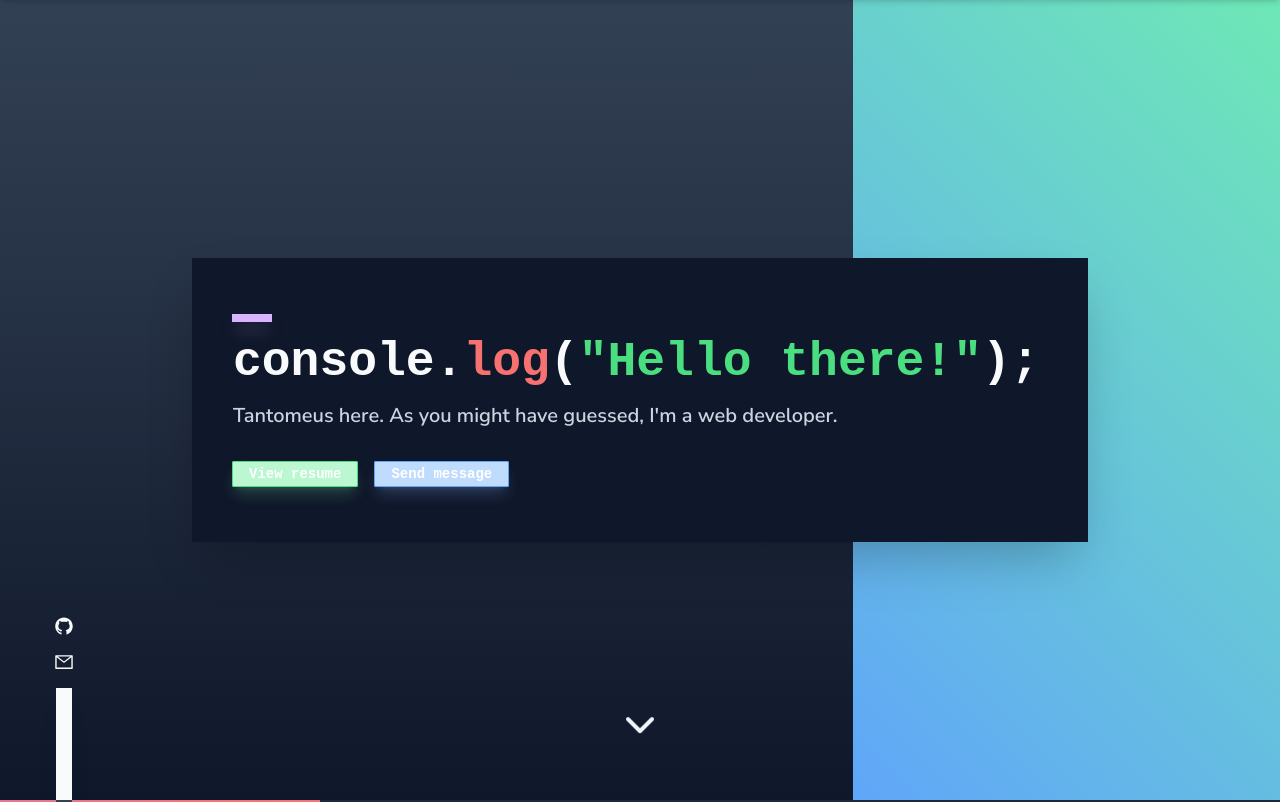
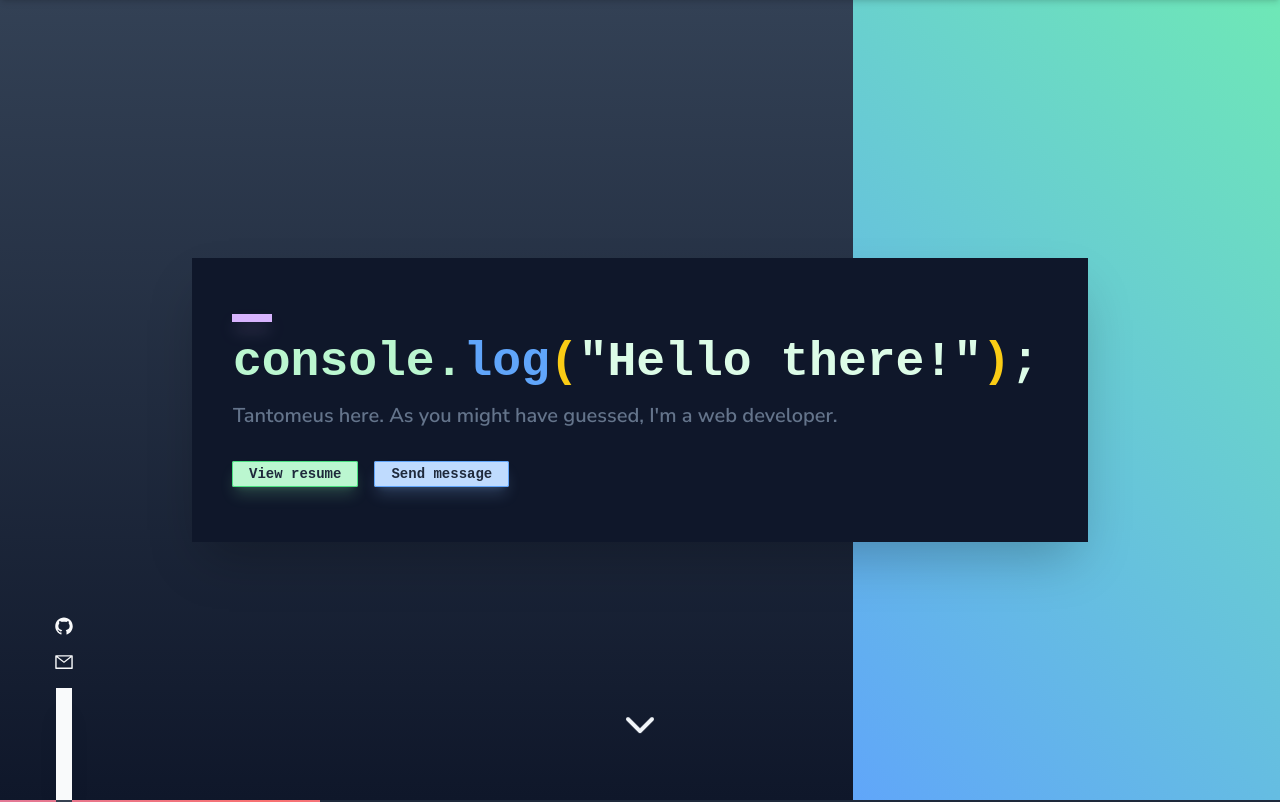
Before and after one commit to tantomeus/portfolio, a Next.js app: page / in a window 1280 px wide. Shown: the top 802 px of the page. Built offline with nearby package versions, Linux system fonts and the light colour scheme.

Commit message:
Add classes for the light theme

```diff
--- a/src/components/Hero.tsx
+++ b/src/components/Hero.tsx
@@ -7,7 +7,7 @@ import TextReveal from "./TextReveal";
 export default function Hero() {
 
     return (
-    <section className="relative flex items-center justify-center min-h-screen overflow-hidden bg-slate-100 bg-gradient-to-b dark:from-slate-700 dark:to-slate-900">
+    <section id="hero" className="relative flex items-center justify-center min-h-screen overflow-hidden from-slate-200 to-slate-50 bg-gradient-to-b dark:from-slate-700 dark:to-slate-900">
         <div data-aos="slide-down" data-aos-delay="800" data-aos-duration="700"
         className="absolute top-0 right-0 w-full gradient-green-y h-1/2 md:h-full md:w-1/3"></div>
 
@@ -18,14 +18,14 @@ export default function Hero() {
                 </div>
 
                 <TextReveal delay={1500} colors={{bg: "dark:bg-slate-50 bg-slate-800", text: "dark:text-slate-50 text-slate-800"}}>
-                    <p className="text-lg font-semibold xs:text-xl sm:text-2xl md:text-3xl lg:text-4xl xl:text-5xl roboto-mono">
-                        console.
-                        <span className="text-red-400">log</span>
-                        (<span className="text-green-400">&quot;Hello there!&quot;</span>);
+                    <p className="text-lg font-semibold text-yellow-400 xs:text-xl sm:text-2xl md:text-3xl lg:text-4xl xl:text-5xl roboto-mono">
+                        <span className="text-green-400 dark:text-green-200">console.</span>
+                        <span className="text-blue-500 dark:text-blue-400">log</span>
+                        (<span className="text-green-400 dark:text-green-100">&quot;Hello there!&quot;</span>)<span className="text-green-400 dark:text-green-100">;</span>
                     </p>
                 </TextReveal>
 
-                <TextReveal className="mt-4" delay={1700} colors={{bg: "bg-slate-300", text: "text-slate-300"}}>
+                <TextReveal className="mt-4" delay={1700} colors={{bg: "bg-slate-500", text: "text-slate-500"}}>
                     <p className="text-xs font-semibold xs:text-sm lg:text-lg xl:text-xl">
                         Tantomeus here. As you might have<br className="md:hidden"/> guessed, I&apos;m a web developer.
                     </p>
@@ -33,7 +33,7 @@ export default function Hero() {
 
                 <div
                 data-aos="flip-up" data-aos-delay="1500" data-aos-duration="1000" data-aos-offset="-200"
-                className="mt-8 space-x-4 roboto-mono">
+                className="mt-8 space-x-4 roboto-mono text-slate-800">
                     <a href="" className="px-2 py-1 text-xs font-semibold transition-colors bg-green-200 border border-green-400 rounded-sm shadow-lg sm:text-sm xs:px-4 shadow-green-300/20 hover:bg-green-300">View resume</a>
                     <a href="" className="px-2 py-1 text-xs font-semibold transition-colors bg-blue-200 border border-blue-400 rounded-sm shadow-lg sm:text-sm xs:px-4 shadow-blue-300/20 hover:bg-blue-300">Send message</a>
                 </div>
```
